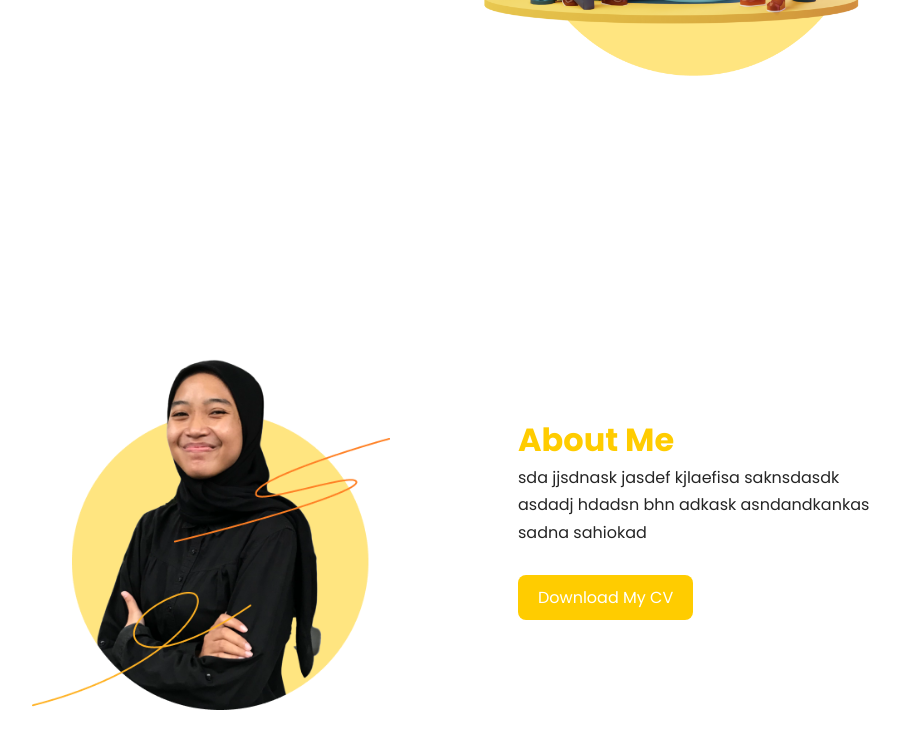
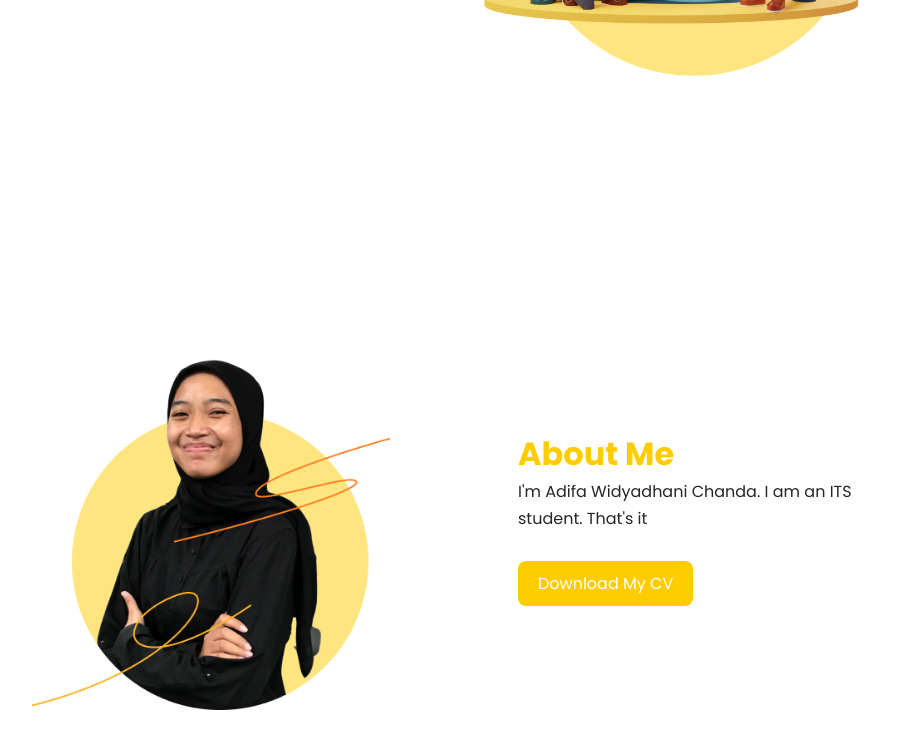
Before and after one commit to adifaw/adifa-blog, a plain HTML site: page index.html in a window 1280 px wide. Shown: the part 471-1220 px from the top of the page, without its empty margins (186-1089 px from the left). Drawn offline with nearby package versions, Linux system fonts and the light colour scheme.

Commit message:
Update index.html

```diff
--- a/index.html
+++ b/index.html
@@ -39,9 +39,9 @@
 
         <div class="about-text">
             <h1>About Me</h1>
-            <p>sda jjsdnask jasdef kjlaefisa
-                saknsdasdk asdadj hdadsn bhn adkask
-                asndandkankas sadna sahiokad
+            <p>I'm Adifa Widyadhani Chanda.
+                I am an ITS student.
+                That's it
             </p>
             <a href="#" class="btn">Download My CV</a>
         </div>
```
